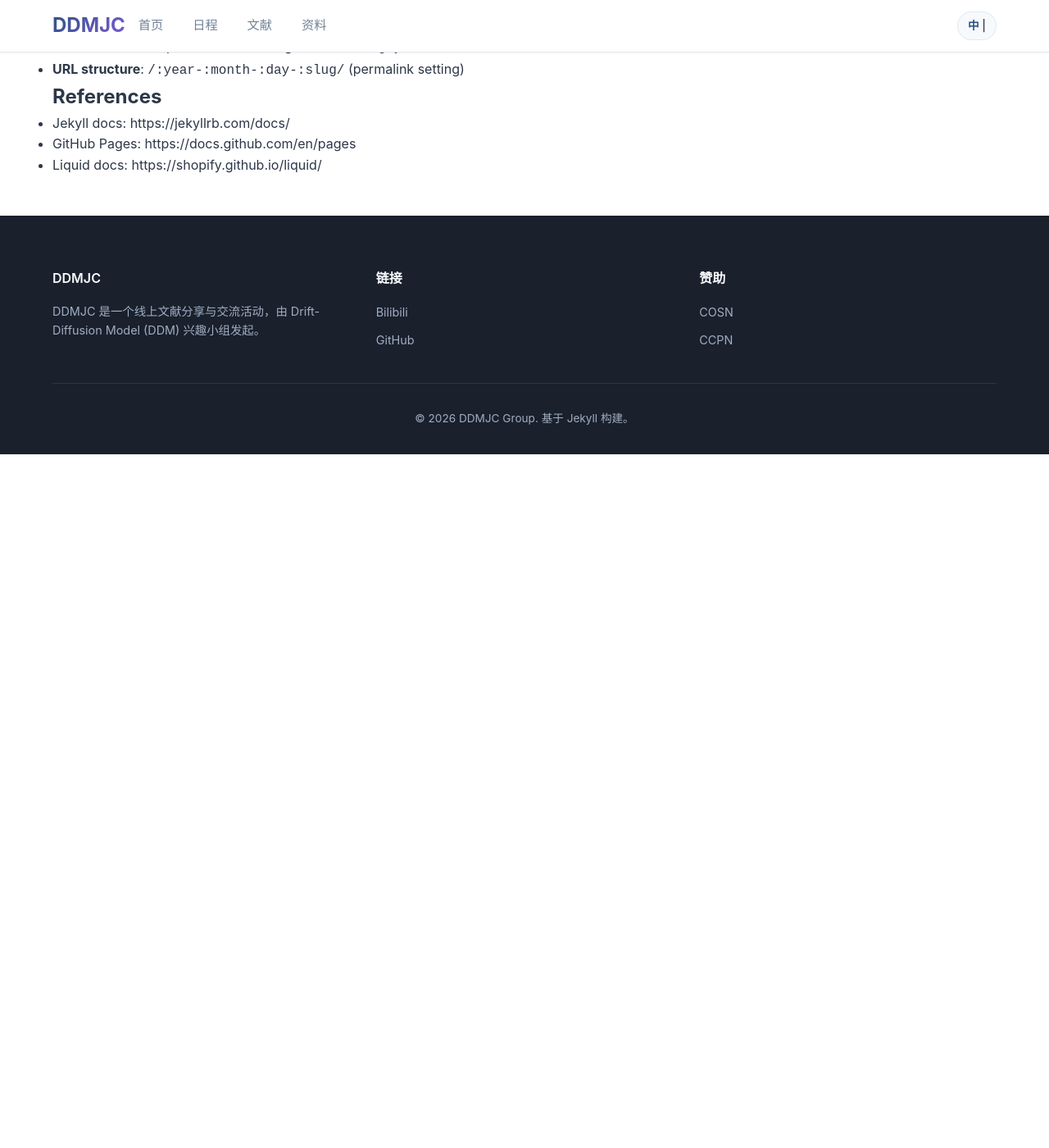
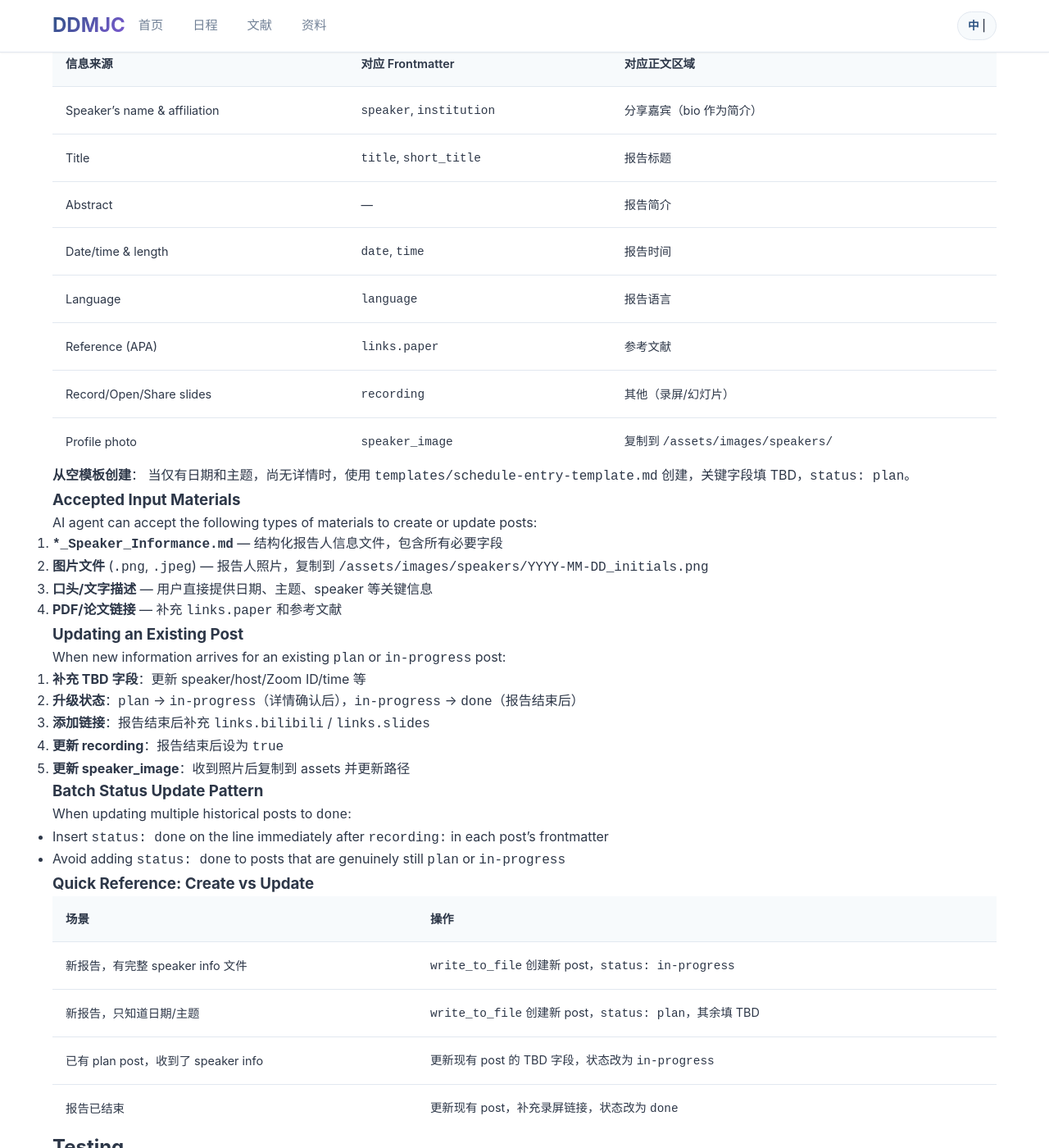
Before and after one commit to DDMJournalClub/DDM_Journal_Club, a Jekyll site: the page built from AGENTS.md, in a window 1280 px wide and 1400 px high, scrolled down 4886 px. Shown: the whole window at 82% size. Built offline with Jekyll 4.4.1, drawn with Linux system fonts in a browser that asks for light colours; our own code applies the rules of GitHub Pages for plain Markdown files; before the commit the page ends 5440 px from its top, so only the background shows below that; some of the changed text lies outside the part shown.

Commit message:
feat: add post lifecycle docs and eam-package post

````diff
--- a/AGENTS.md
+++ b/AGENTS.md
@@ -158,6 +158,75 @@ When migrating from Notion (`Private & Shared/DDM Club/`):
 - [ ] Update status: `plan` / `in-progress` / `done`
 - [ ] Test build locally if possible
 
+## Post Lifecycle & Management
+
+### Status Workflow
+
+Posts follow a three-stage lifecycle:
+
+```
+plan → in-progress → done
+```
+
+| Status | Meaning | When to Use |
+|--------|---------|-------------|
+| `plan` | 计划中 | 新报告刚确定日期，但 speaker/host/Zoom 等详情尚未确认。可全部填 TBD |
+| `in-progress` | 进行中 | 详情已确认（speaker/host/Zoom），等待报告日期到来 |
+| `done` | 已完成 | 报告已结束。更新录屏链接、bilibili 链接，`recording: true` |
+
+### Creating a New Post
+
+**From speaker info document（推荐）**：
+当报告人提交了 `*_Speaker_Informance.md` 格式的信息文件时，从中提取以下字段：
+
+| 信息来源 | 对应 Frontmatter | 对应正文区域 |
+|----------|-----------------|-------------|
+| Speaker's name & affiliation | `speaker`, `institution` | 分享嘉宾（bio 作为简介） |
+| Title | `title`, `short_title` | 报告标题 |
+| Abstract | — | 报告简介 |
+| Date/time & length | `date`, `time` | 报告时间 |
+| Language | `language` | 报告语言 |
+| Reference (APA) | `links.paper` | 参考文献 |
+| Record/Open/Share slides | `recording` | 其他（录屏/幻灯片） |
+| Profile photo | `speaker_image` | 复制到 `/assets/images/speakers/` |
+
+**从空模板创建**：
+当仅有日期和主题，尚无详情时，使用 `templates/schedule-entry-template.md` 创建，关键字段填 TBD，`status: plan`。
+
+### Accepted Input Materials
+
+AI agent can accept the following types of materials to create or update posts:
+
+1. **`*_Speaker_Informance.md`** — 结构化报告人信息文件，包含所有必要字段
+2. **图片文件** (`.png`, `.jpeg`) — 报告人照片，复制到 `/assets/images/speakers/YYYY-MM-DD_initials.png`
+3. **口头/文字描述** — 用户直接提供日期、主题、speaker 等关键信息
+4. **PDF/论文链接** — 补充 `links.paper` 和参考文献
+
+### Updating an Existing Post
+
+When new information arrives for an existing `plan` or `in-progress` post:
+
+1. **补充 TBD 字段**：更新 speaker/host/Zoom ID/time 等
+2. **升级状态**：`plan` → `in-progress`（详情确认后），`in-progress` → `done`（报告结束后）
+3. **添加链接**：报告结束后补充 `links.bilibili` / `links.slides`
+4. **更新 recording**：报告结束后设为 `true`
+5. **更新 speaker_image**：收到照片后复制到 assets 并更新路径
+
+### Batch Status Update Pattern
+
+When updating multiple historical posts to `done`:
+- Insert `status: done` on the line immediately after `recording:` in each post's frontmatter
+- Avoid adding `status: done` to posts that are genuinely still `plan` or `in-progress`
+
+### Quick Reference: Create vs Update
+
+| 场景 | 操作 |
+|------|------|
+| 新报告，有完整 speaker info 文件 | `write_to_file` 创建新 post，`status: in-progress` |
+| 新报告，只知道日期/主题 | `write_to_file` 创建新 post，`status: plan`，其余填 TBD |
+| 已有 plan post，收到了 speaker info | 更新现有 post 的 TBD 字段，状态改为 `in-progress` |
+| 报告已结束 | 更新现有 post，补充录屏链接，状态改为 `done` |
+
 ## Testing
 
 ### Pre-deployment Checklist
````
Also changed, not shown: _posts/2026-06-05-eam-package.md (added, +78 -0 lines), 1 other file.
